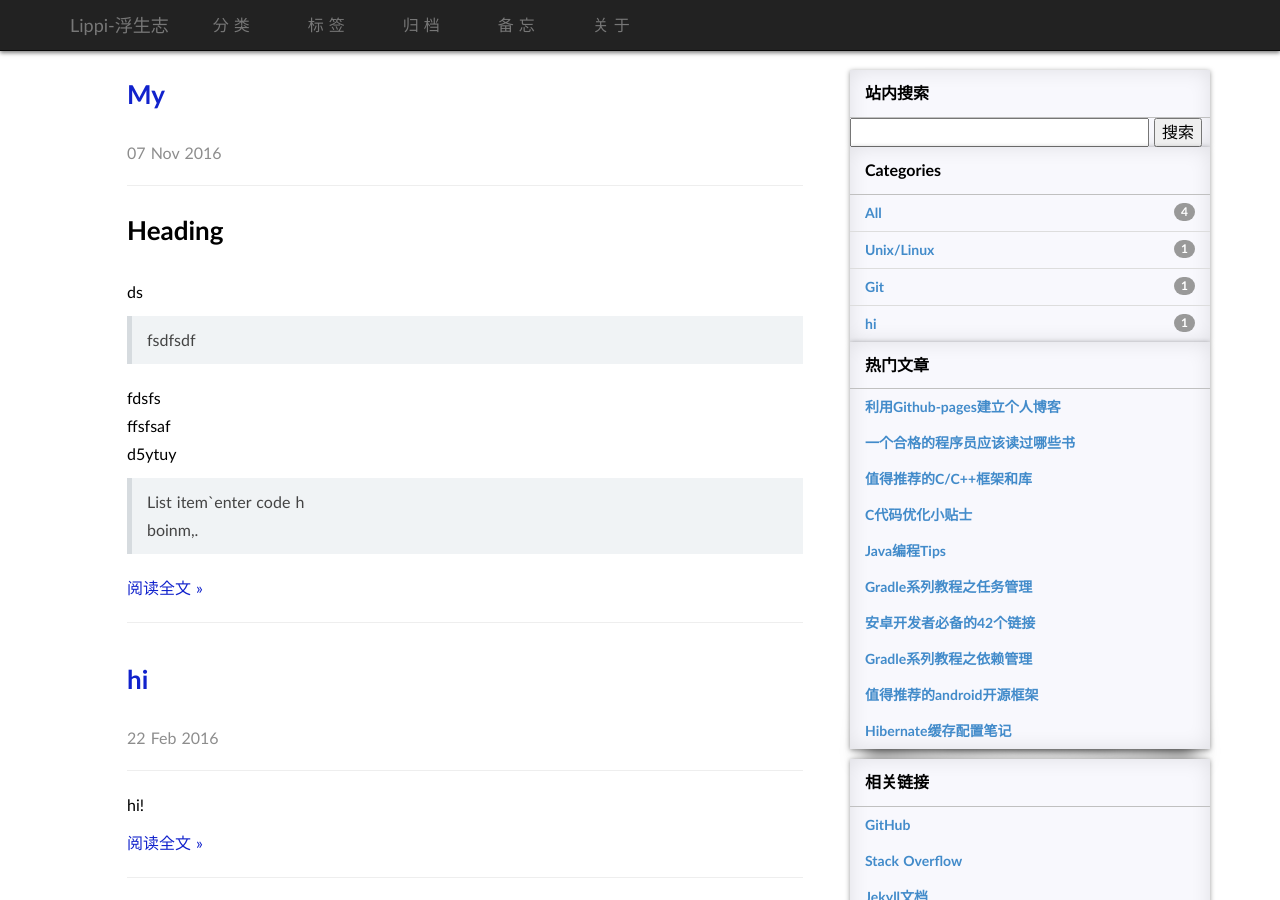
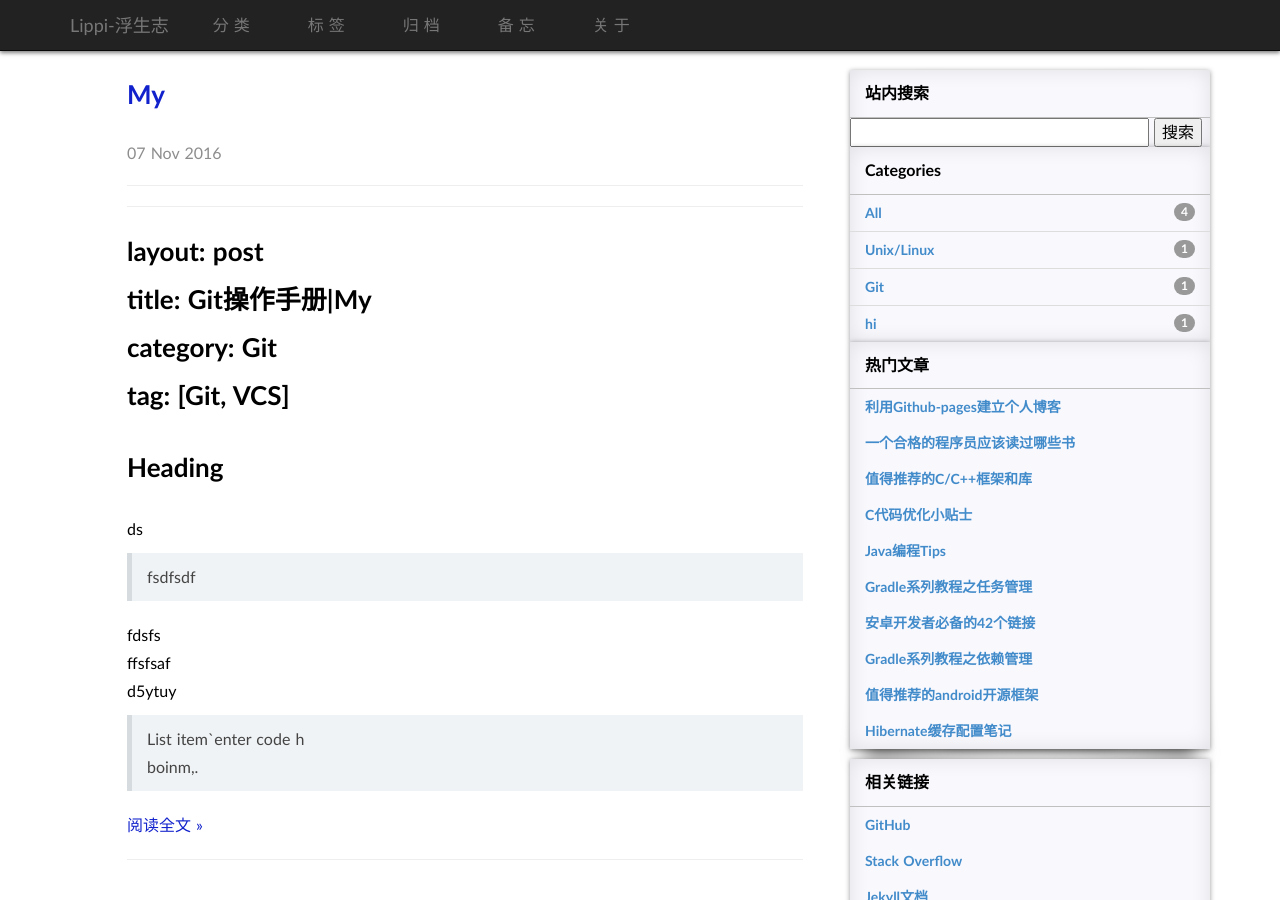
Before and after one commit to JedreckZHou/jedreckzhou.github.io, a Jekyll site: the page built from index.html, in a window 1280 px wide and 900 px high. Built offline with Jekyll 4.4.1, drawn with Linux system fonts in a browser that asks for light colours; some web fonts are replaced; the list of posts is cut into pages by our own code; comment, search, counter and statistics services are not loaded.

Commit message:
Published with http://classeur.io

```diff
--- a/_posts/2016-11-07-My.md
+++ b/_posts/2016-11-07-My.md
@@ -1,3 +1,8 @@
+<hr>
+<h2 id="layout-posttitle-git操作手册mycategory-gittag-git-vcs">layout: post<br>
+title: Git操作手册|My<br>
+category: Git<br>
+tag: [Git, VCS]</h2>
 <h2 id="heading">Heading</h2>
 <p>ds</p>
 <blockquote>
```
